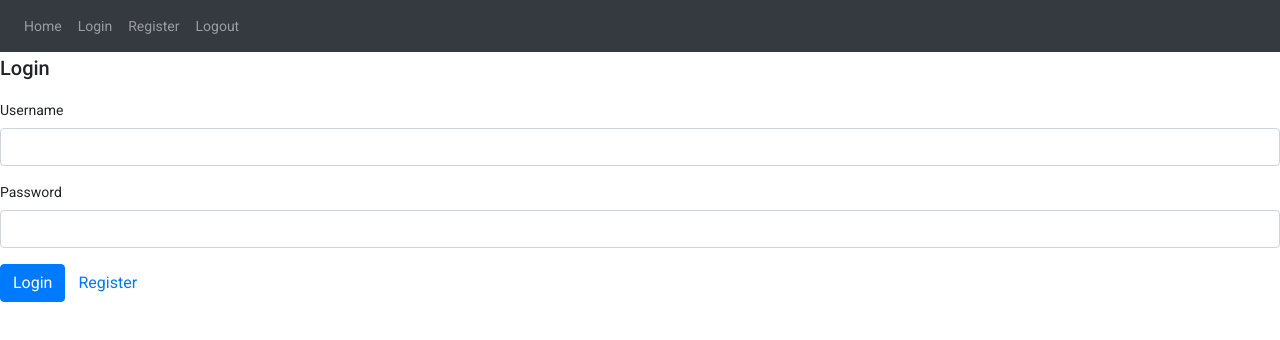
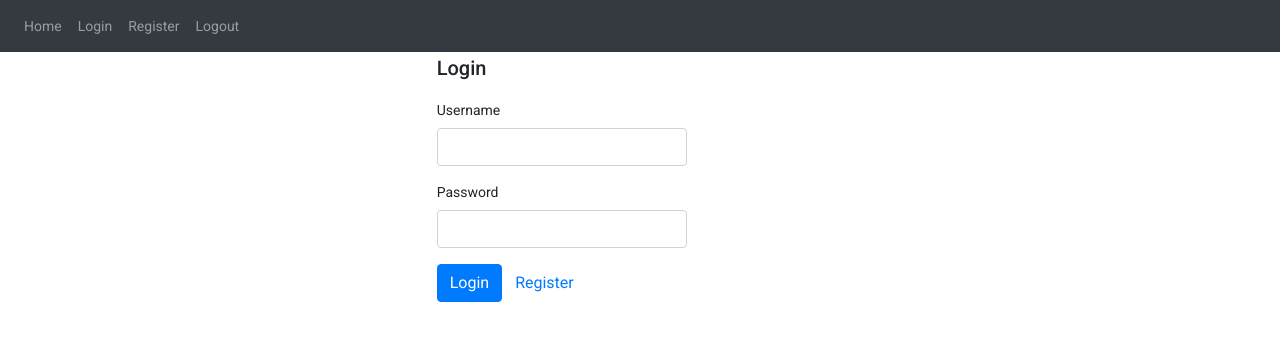
Before and after one commit to ramzamzam/plantask-fe, an Angular app: page /login in a window 1280 px wide. Shown: the top 340 px of the page. Built offline with nearby package versions, Linux system fonts and the light colour scheme.

Commit message:
Center login form.

```diff
--- a/src/app/login/login.component.css
+++ b/src/app/login/login.component.css
@@ -0,0 +1,3 @@
+form {
+  width: 250px;
+}
--- a/src/app/login/login.component.html
+++ b/src/app/login/login.component.html
@@ -1,3 +1,5 @@
+<div class="row justify-content-center">
+<div class="col-4">
   <div *ngIf="error" class="alert alert-danger">{{error}}</div>
   <h2>Login</h2>
   <form [formGroup]="loginForm" (ngSubmit)="onSubmit()">
@@ -23,3 +25,5 @@
       <a routerLink="/register" class="btn btn-link">Register</a>
     </div>
   </form>
+</div>
+</div>
```
Lines whose indentation alone changed are shown as unchanged.
